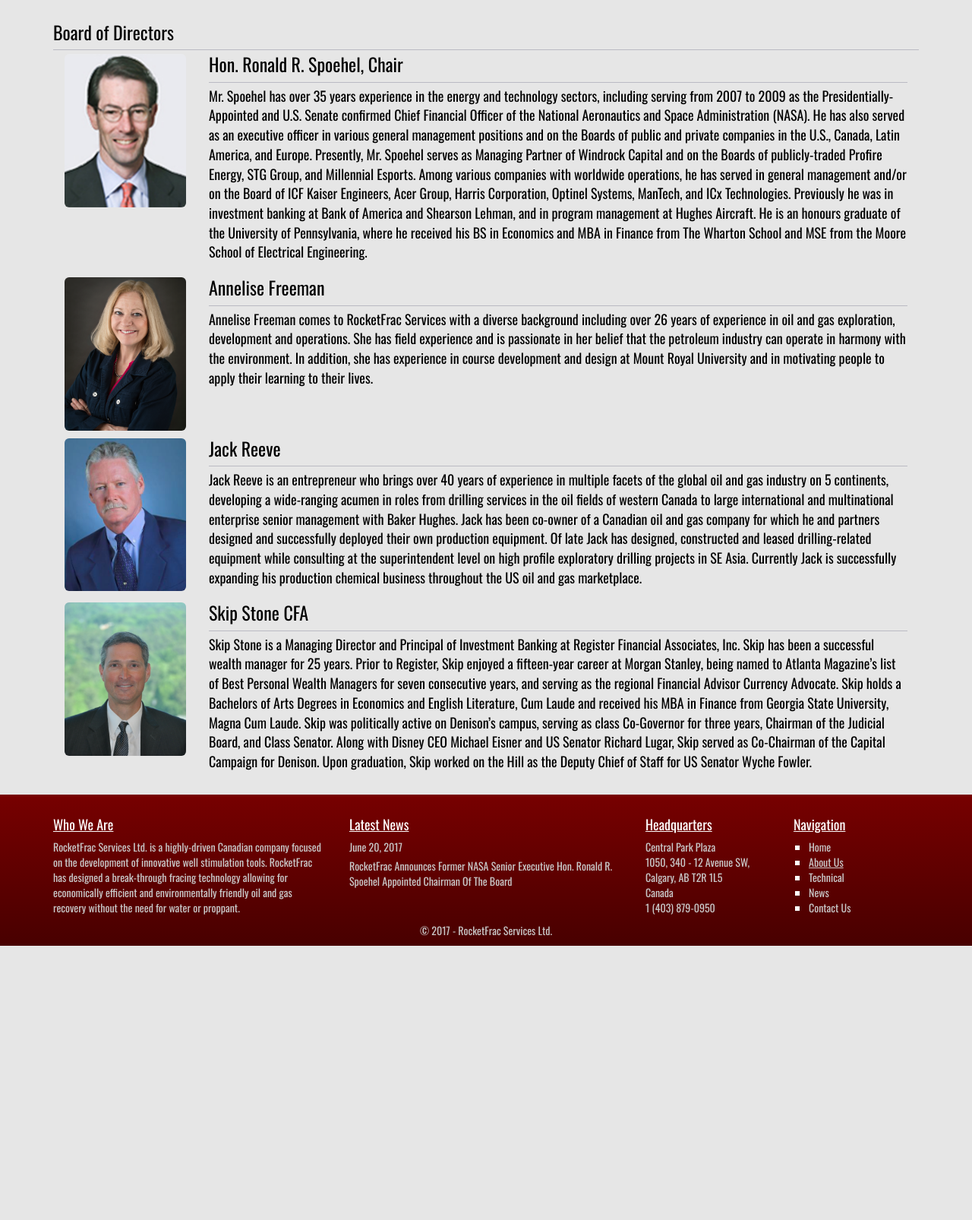
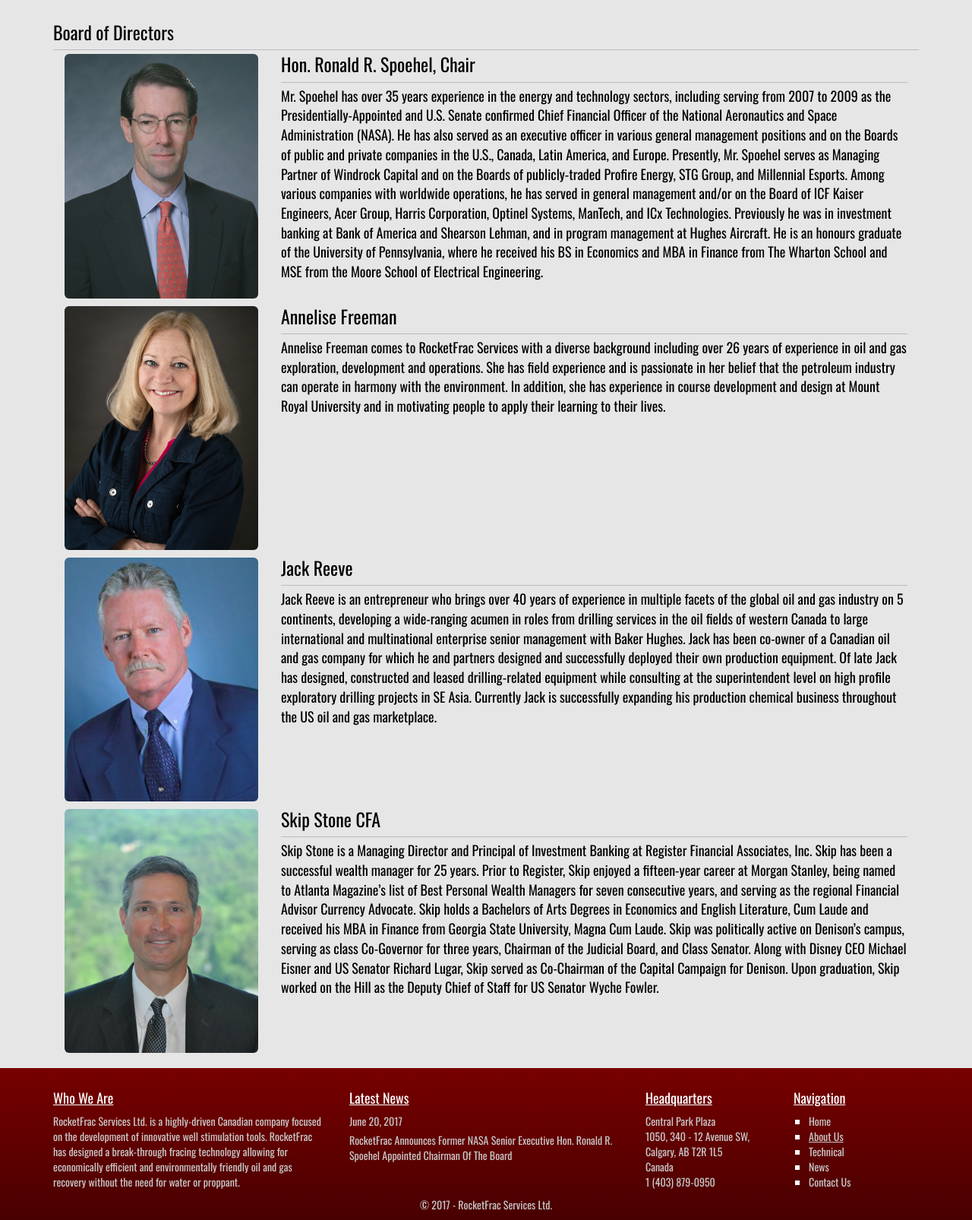
Before and after one commit to AdvanceRatio/RocketFracWeb, a PHP site: page /about/directors in a window 1280 px wide. Shown: the part 81-1687 px from the top of the page at 76% size. Before the commit the page ends 1326 px from the top, so only its background shows below. Run offline with PHP 8.4, Linux system fonts and the light colour scheme.

Commit message:
Updated director headshot

```diff
--- a/about/directors.php
+++ b/about/directors.php
@@ -30,10 +30,10 @@
          </div>
 
          <div class="row tab-row">
-             <div class="col-md-2">
+             <div class="col-md-3">
                  <img class="img-responsive img-rounded" alt="Ronald Spoehel" src="/resources/headshots/RonaldSpoehelHeadshot.png">
              </div>
-             <div class="col-md-10 text-left">
+             <div class="col-md-9 text-left">
                  <h3 class="h3-team">Hon. Ronald R. Spoehel, Chair</h3>
                  <hr>
                  <p>Mr. Spoehel has over 35 years experience in the energy and technology sectors, including serving from 2007 to 2009 as the Presidentially-Appointed and U.S. Senate confirmed Chief Financial Officer of the National Aeronautics and Space Administration (NASA).  He has also served as an executive officer in various general management positions and on the Boards of public and private companies in the U.S., Canada, Latin America, and Europe.
@@ -42,10 +42,10 @@ Presently, Mr. Spoehel serves as Managing Partner of Windrock Capital and on the
          </div>
 
           <div class="row tab-row">
-              <div class="col-md-2">
+              <div class="col-md-3">
                   <img class="img-responsive img-rounded" alt="Annelise Freeman" src="/resources/headshots/AnneliseFreemanHeadshot.png">
               </div>
-              <div class="col-md-10 text-left">
+              <div class="col-md-9 text-left">
                   <h3 class="h3-team">Annelise Freeman</h3>
                   <hr>
                   <p>Annelise Freeman comes to RocketFrac Services with a diverse background including over 26 years of experience in oil and gas exploration, development and operations. She has field experience and is passionate in her belief
@@ -54,10 +54,10 @@ Presently, Mr. Spoehel serves as Managing Partner of Windrock Capital and on the
               </div>
           </div>
           <div class="row tab-row">
-              <div class="col-md-2">
+              <div class="col-md-3">
                   <img class="img-responsive img-rounded" alt="Jack Reeve" src="/resources/headshots/JackReeveHeadshot.png">
               </div>
-              <div class="col-md-10 text-left">
+              <div class="col-md-9 text-left">
                   <h3 class="h3-team">Jack Reeve</h3>
                   <hr>
                   <p>Jack Reeve is an entrepreneur who brings over 40 years of experience in multiple facets of the global oil and gas industry on 5 continents, developing a wide-ranging acumen in roles from drilling services in the oil fields
@@ -67,10 +67,10 @@ Presently, Mr. Spoehel serves as Managing Partner of Windrock Capital and on the
               </div>
           </div>
           <div class="row tab-row">
-              <div class="col-md-2">
+              <div class="col-md-3">
                   <img class="img-responsive img-rounded" alt="Skip Stone" src="/resources/headshots/SkipStoneHeadshot.png">
               </div>
-              <div class="col-md-10 text-left">
+              <div class="col-md-9 text-left">
                   <h3 class="h3-team">Skip Stone CFA</h3>
                   <hr>
                   <p>Skip Stone is a Managing Director and Principal of Investment Banking at Register Financial Associates, Inc. Skip has been a successful wealth manager for 25 years. Prior to Register, Skip enjoyed a fifteen-year career
```
Also changed, not shown: resources/headshots/RonaldSpoehelHeadshot.png.
